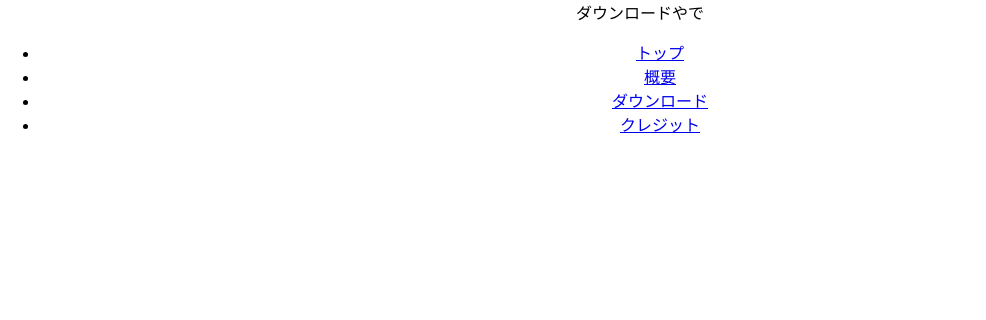
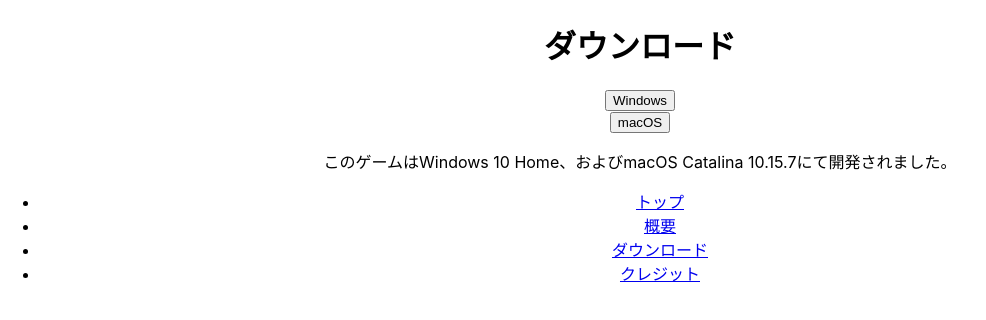
Before and after one commit to ichi-h/myochikirin-hp, a React (Create React App) app: page /download in a window 1280 px wide. Shown: the top 320 px of the page, without its empty margins (0-986 px from the left). Built offline with nearby package versions, Linux system fonts and the light colour scheme.

Commit message:
update download

```diff
--- a/src/components/Download.js
+++ b/src/components/Download.js
@@ -1,6 +1,13 @@
 function Download() {
   return (
-    <div className="download">ダウンロードやで</div>
+    <div className="download">
+      <h1>ダウンロード</h1>
+      <div className="windows"><button onClick="">Windows</button></div>
+      <div className="mac"><button onClick="">macOS</button></div>
+      <div className="spec">
+        <p>このゲームはWindows 10 Home、およびmacOS Catalina 10.15.7にて開発されました。</p>
+      </div>
+    </div>
   );
 }
 
```
